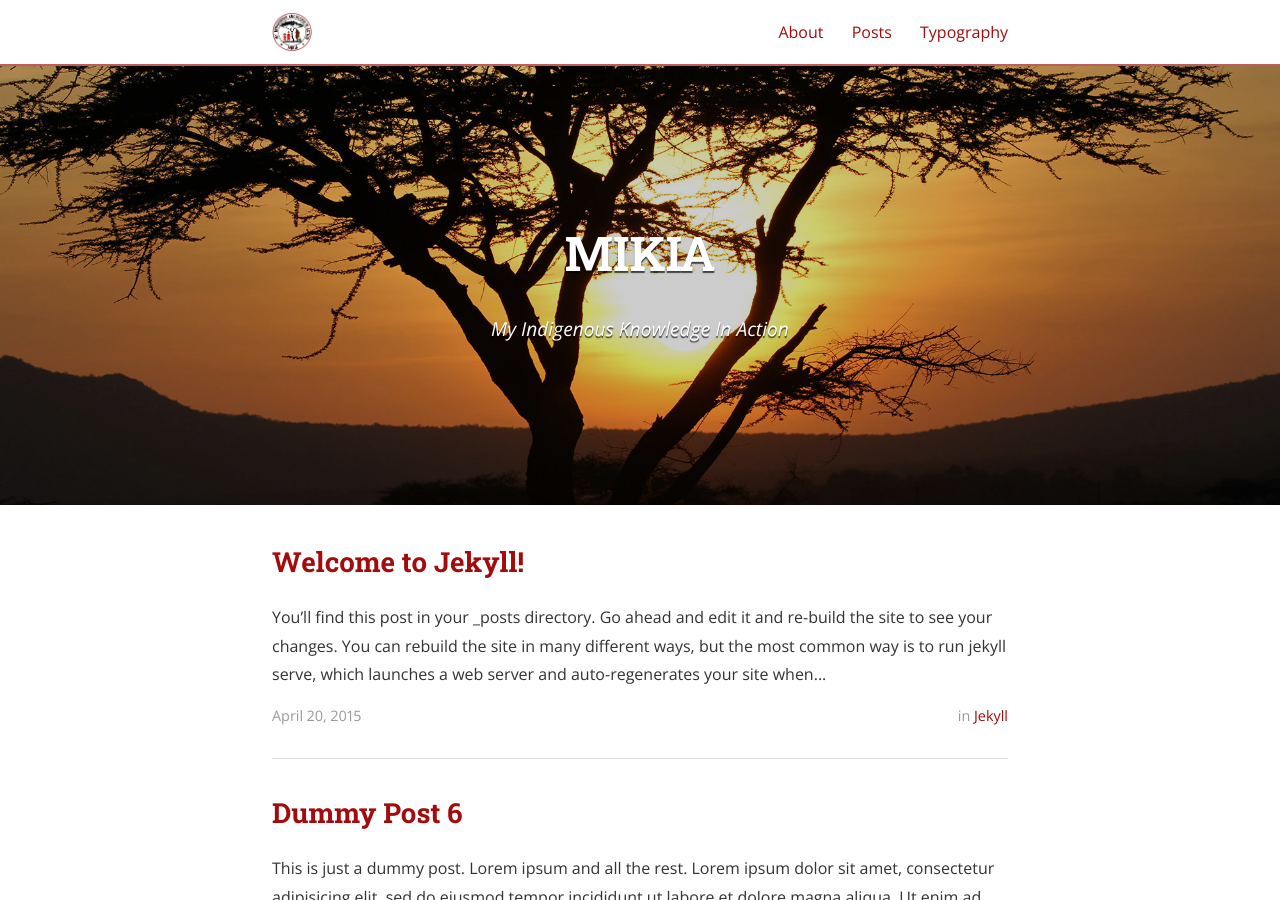
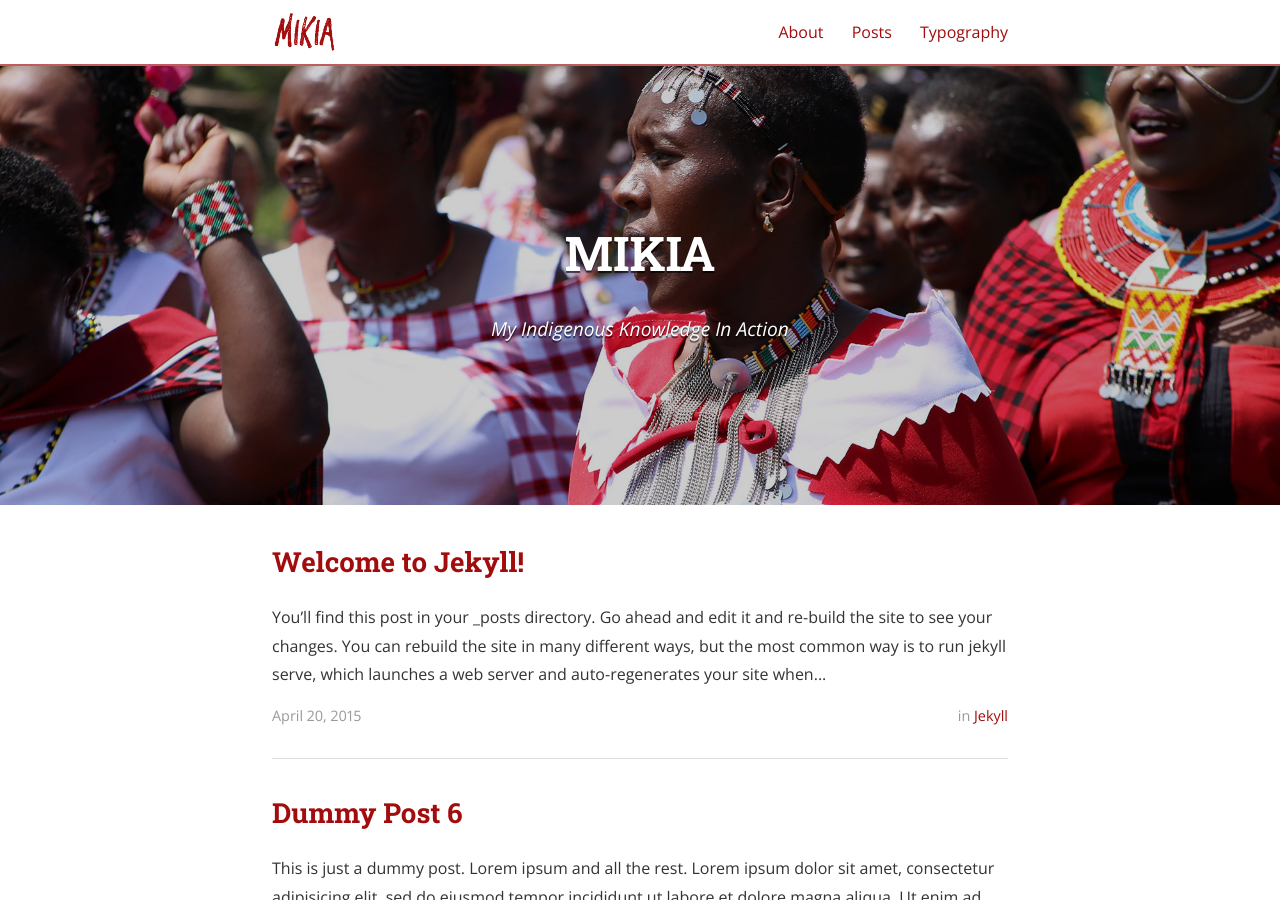
Before and after one commit to mikiakenya/mikiakenya.github.io, a Jekyll site: the page built from index.html, in a window 1280 px wide and 900 px high. Built offline with Jekyll 4.4.1, drawn with Linux system fonts in a browser that asks for light colours; nearby versions of some CDN libraries; the list of posts is cut into pages by our own code.

Commit message:
Changed cover image and added Brink logo

```diff
--- a/_config.yml
+++ b/_config.yml
@@ -20,8 +20,8 @@ description: >
 # root of your server.
 baseurl: "" # the subpath of your site, e.g. /blog/
 url: "" # the base hostname & protocol for your site
-cover: "/assets/sunset_small.JPG"
-logo: "/assets/mikia.png"
+cover: "/assets/women.jpg"
+logo: "/assets/mikia-red-500.png"
 
 # Build settings
 markdown: kramdown
```
Also changed, not shown: _includes/head.html (+0 -22 lines), assets/mikia-bark-250.png (added), assets/mikia-bark-500.png (added), assets/mikia-bark.png (added), assets/mikia-black-250.png (added), assets/mikia-black-500.png (added), assets/mikia-black.png (added), assets/mikia-red-250.png (added), assets/mikia-red-500.png (added), assets/mikia-red.png (added), assets/sunset2.JPG (added), assets/women.jpg (added), 1 other file.
